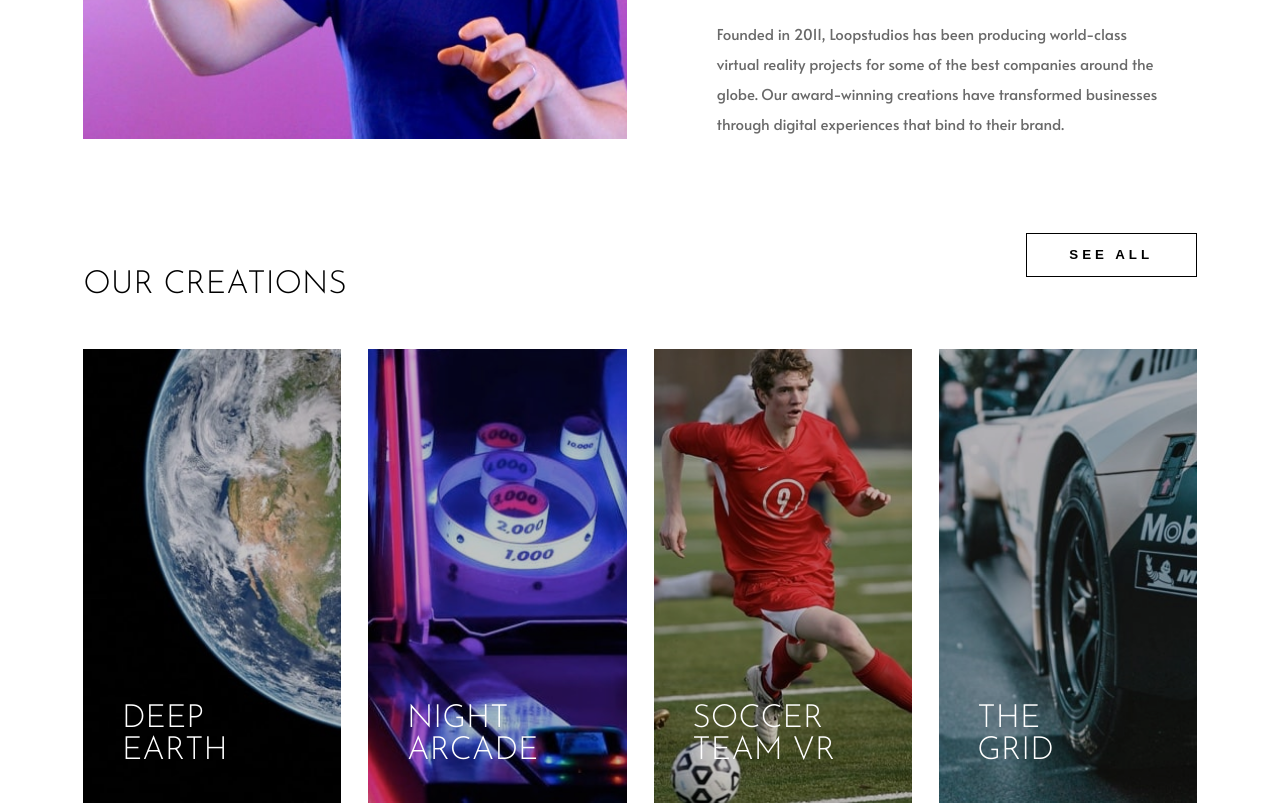
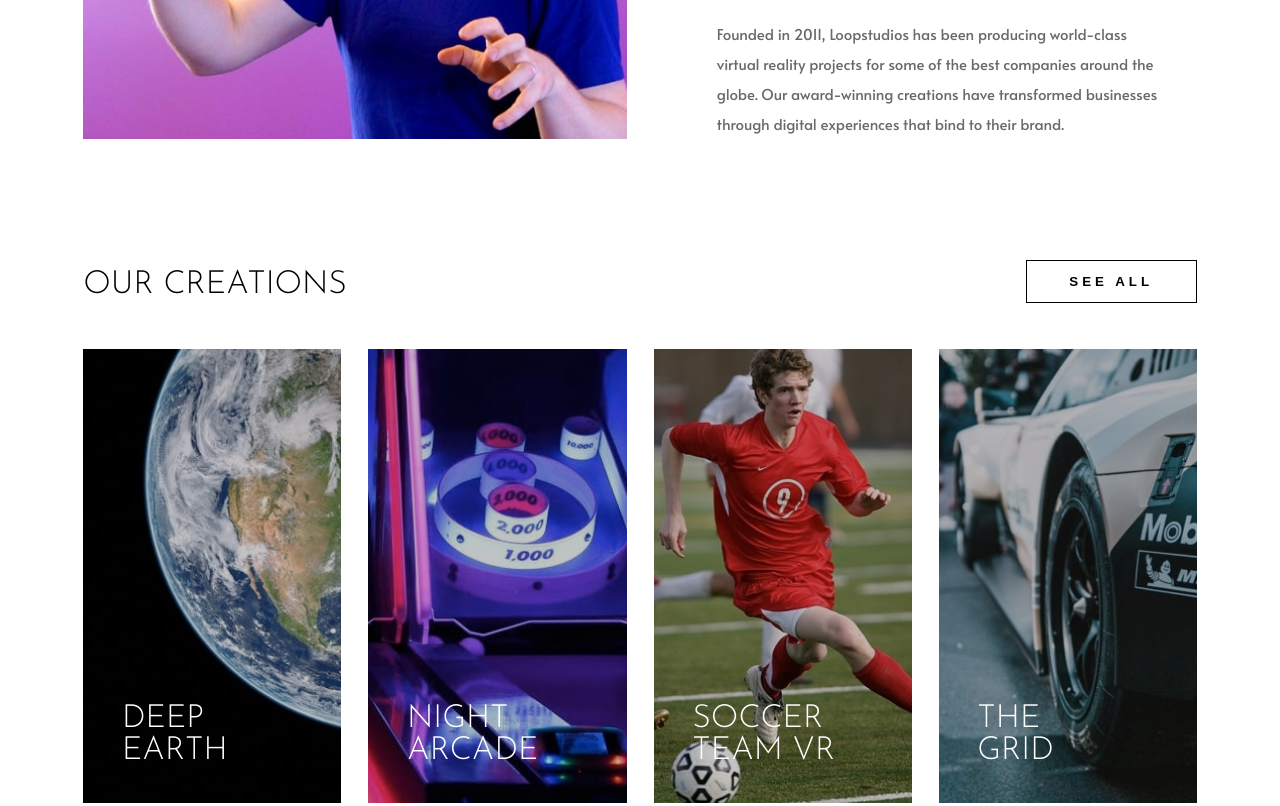
Before and after one commit to KatWita/loopstudios, a plain HTML site: page index.html in a window 1280 px wide. Shown: the part 947-1753 px from the top of the page. Drawn offline with Linux system fonts and the light colour scheme.

Commit message:
changed btn margin

```diff
--- a/scss/_sections.scss
+++ b/scss/_sections.scss
@@ -206,6 +206,7 @@
 		&__btn {
 			cursor: pointer;
 			transition: background-color 0.3s, color 0.3s;
+			margin-top: 4.9em;
 
 			&:hover {
 				background-color: $black;
```
Also changed, not shown: css/style.css, 1 other file.
